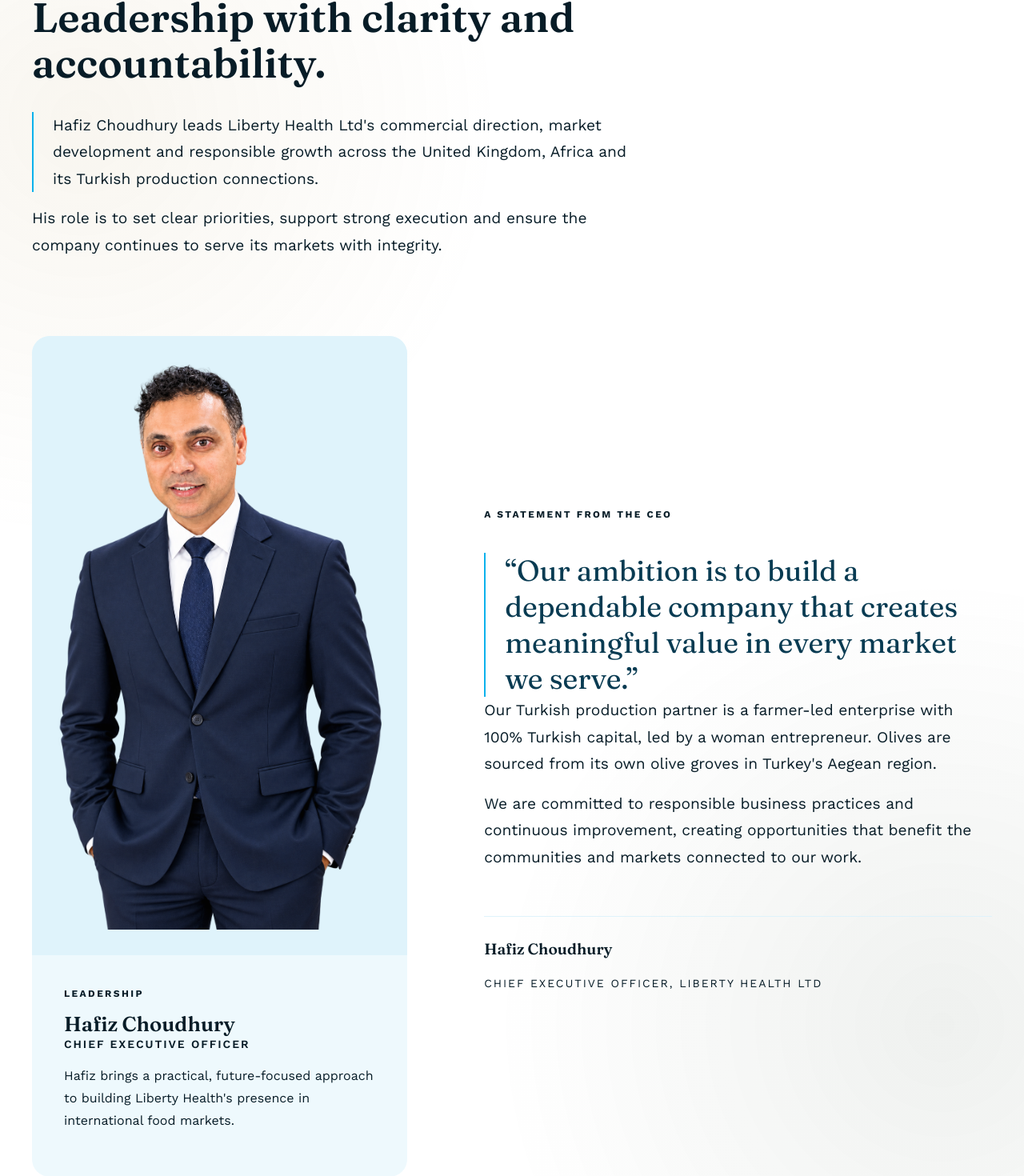
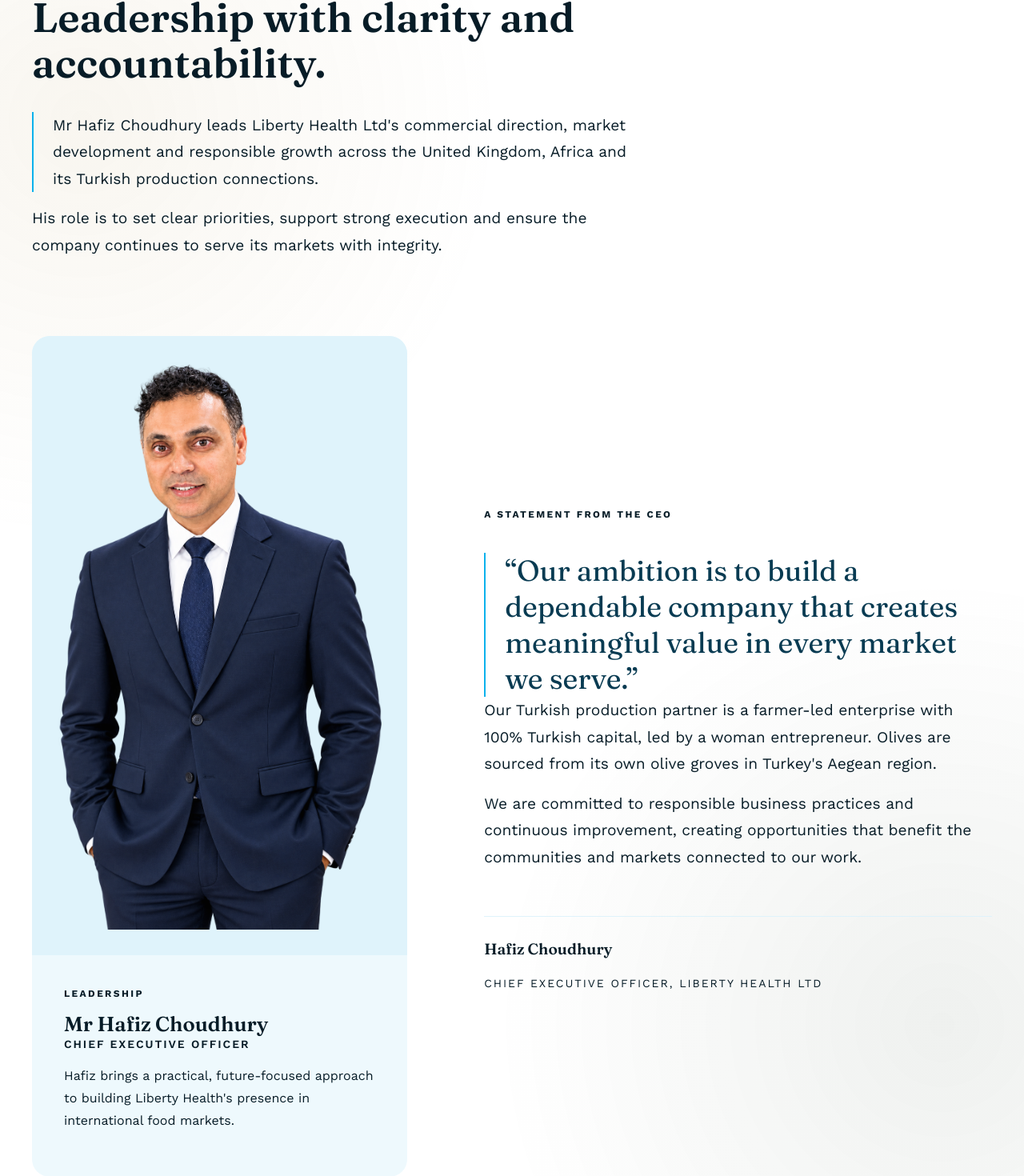
Before and after one commit to Amina8678/liberty-oil, a Next.js app: page / in a window 1280 px wide. Shown: the part 1238-2708 px from the top of the page at 80% size. Built offline with nearby package versions, Linux system fonts and the light colour scheme.

Commit message:
Mr added

```diff
--- a/src/components/CEOProfile.tsx
+++ b/src/components/CEOProfile.tsx
@@ -13,7 +13,7 @@
 
           <div className="mt-8 max-w-3xl border-l-2 border-[#09b1ec] pl-6">
             <p className="text-xl leading-9 text-[#083b52] md:text-2xl">
-              Hafiz Choudhury leads Liberty Health Ltd&apos;s commercial direction,
+              Mr Hafiz Choudhury leads Liberty Health Ltd&apos;s commercial direction,
               market development and responsible growth across the United
               Kingdom, Africa and its Turkish production connections.
             </p>
@@ -41,7 +41,7 @@
               </p>
 
               <h3 className="mt-4 font-display text-3xl font-semibold text-[#071c27]">
-               Hafiz Choudhury
+              Mr Hafiz Choudhury
               </h3>
 
               <p className="mt-2 text-sm font-semibold uppercase tracking-[0.14em] text-[#083b52]">
--- a/src/components/Directors.tsx
+++ b/src/components/Directors.tsx
@@ -9,18 +9,18 @@
 const managers = [
     {
     region: "United Kingdom",
-    name: "Hafiz Choudhury",
+    name: "Mr Hafiz Choudhury",
     title: "CEO & Director — United Kingdom",
     image: "/images/CEO.PNG",
     phone: "+44 7837 867759",
     whatsapp: "447837867759",
-    address: "United Kingdom",
+    address: " United Kingdom ",
   },
   // Ghana Director
   {
     //seth picture
     region: "Ghana",
-    name: "Seth Kwame Twum",
+    name: "Mr Seth Kwame Twum",
     title: "Director — Ghana",
    image: "/images/ghana.png",
     phone: "+233 59 247 1523",
```
